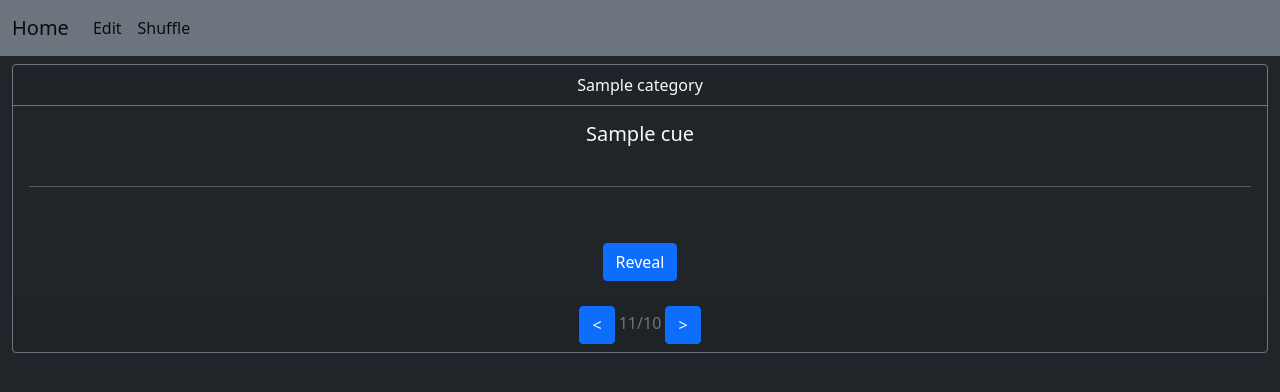
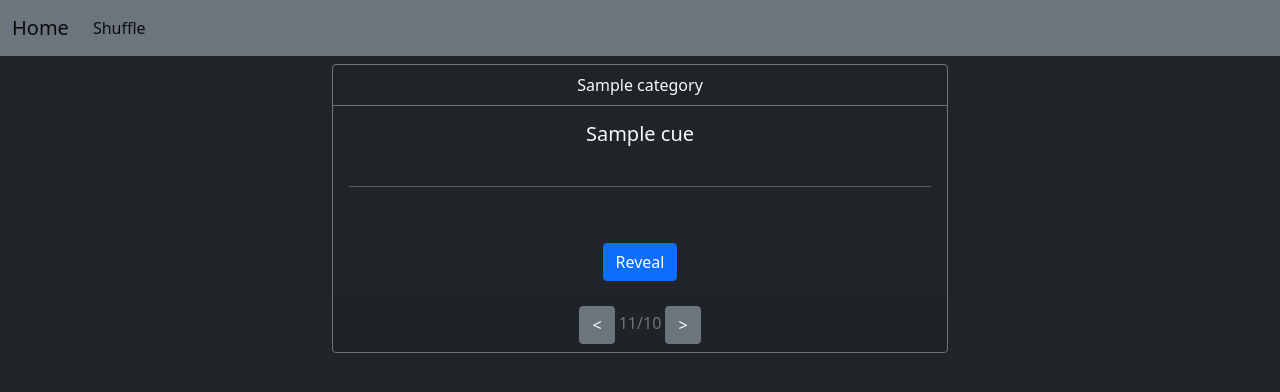
Before and after one commit to colorsolid/flashcards, a Django app: template templates/card.html in a window 1280 px wide. Shown: the top 392 px of the page. Run offline with Django 4.2, Linux system fonts and the light colour scheme; the template is opened without the code that fills it: most values are stand-ins (such as "Sample title", 1, 10 or a date in 2020); some libraries are stand-ins or nearby versions.

Commit message:
Only authenticated users can edit

```diff
--- a/main/views.py
+++ b/main/views.py
@@ -1,4 +1,4 @@
-from django.http import HttpResponse
+from django.http import HttpResponse, Http404
 from django.shortcuts import render, redirect
 
 from .forms import FlashCardForm
@@ -45,6 +45,8 @@ def main(request, position=None):
 
 
 def edit(request):
+    if not request.user.is_authenticated:
+        raise Http404('You don\'t have permission to edit cards')
     cards = FlashCard.objects.all().order_by('cue')
     if request.method == 'POST':
         form = FlashCardForm(request.POST)
--- a/templates/card.html
+++ b/templates/card.html
@@ -2,7 +2,10 @@
 
 {% block content %}
     <div id="body-wrapper" class="container-fluid overflow-hidden pt-2">
-        <div class="card bg-dark border-secondary">
+        <div class="row">
+            <div class="col-0 col-xl-3"></div>
+            <div class="col-12 col-xl-6">
+                <div class="card bg-dark border-secondary">
             <div class="card-header border-secondary">
                 {{ card.category }}
             </div>
@@ -16,9 +19,10 @@
                 <button id="reveal-button" class="btn btn-primary">Reveal</button>
             </div>
             <div class="card-footer text-muted">
-                <a href="/{{ position|add:"-1" }}" class="btn btn-primary"><</a>
+                <a href="/{{ position|add:"-1" }}" class="btn btn-secondary"><</a>
                 <span>{{ position|add:"1" }}/{{ total }}</span>
-                <a href="/{{ position|add:"1" }}" class="btn btn-primary">></a>
+                <a href="/{{ position|add:"1" }}" class="btn btn-secondary">></a>
+            </div>
             </div>
         </div>
     </div>
--- a/templates/nav.html
+++ b/templates/nav.html
@@ -7,9 +7,11 @@
         </button>
         <div class="collapse navbar-collapse" id="navbarNav">
             <ul class="navbar-nav">
-                <li class="nav-item">
-                    <a class="nav-link active" aria-current="page" href="/edit">Edit</a>
-                </li>
+                {% if request.user.is_authenticated %}
+                    <li class="nav-item">
+                        <a class="nav-link active" aria-current="page" href="/edit">Edit</a>
+                    </li>
+                {% endif %}
                 <li class="nav-item">
                     <a class="nav-link active" aria-current="page" href="/shuffle">Shuffle</a>
                 </li>
```
